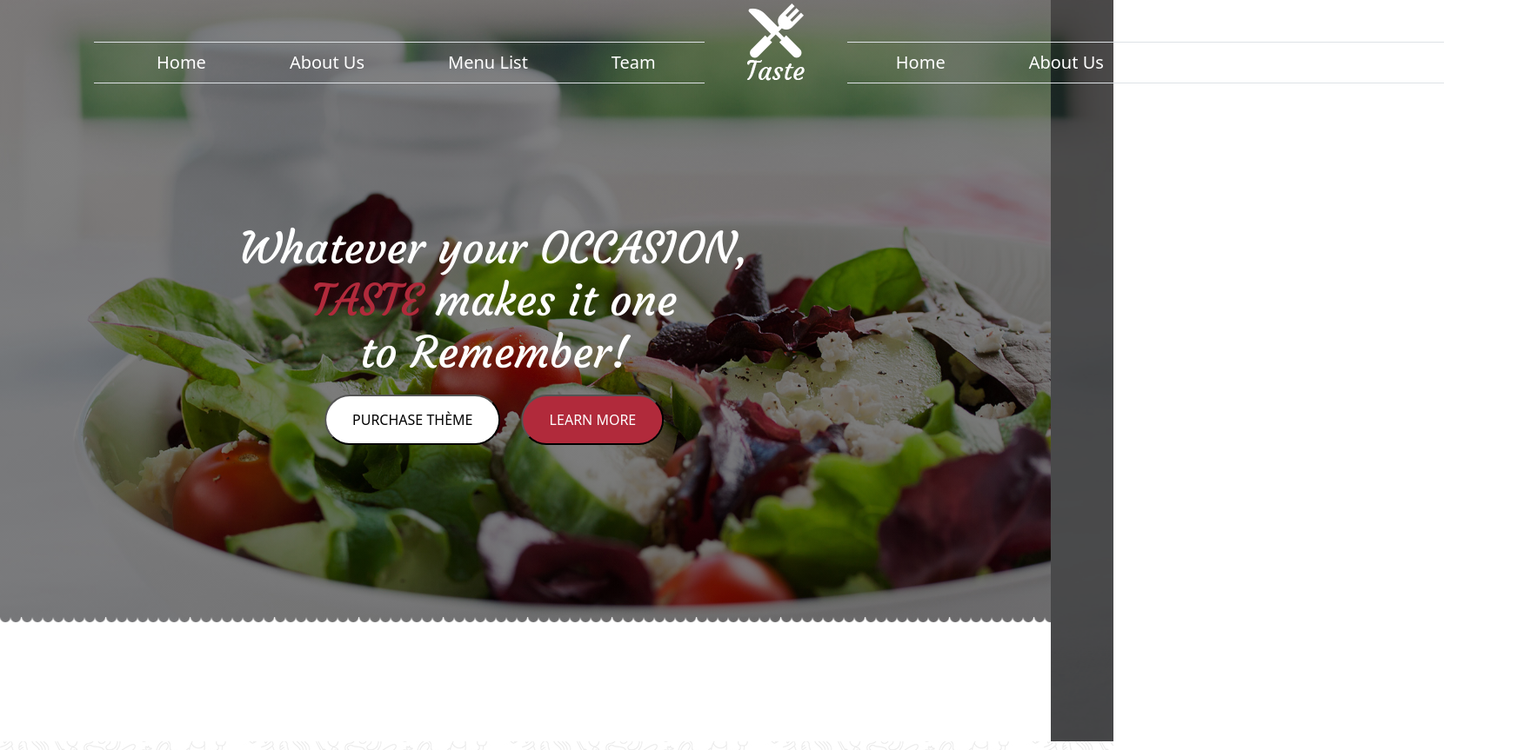
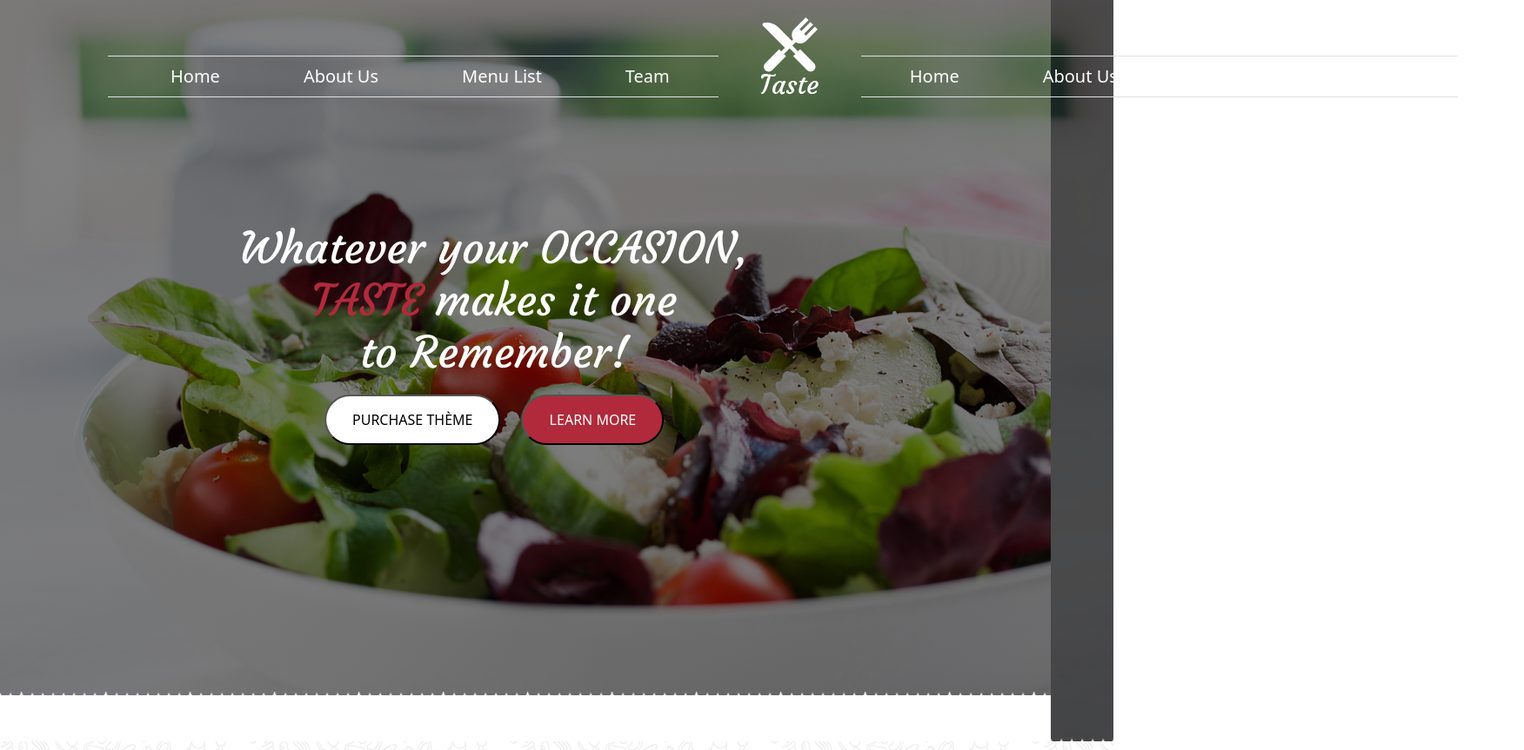
Before and after one commit to philippeK22/cs-site-chef-20, a website: page index.html in a window 1280 px wide. Shown: the top 863 px of the page at 87% size, 1752 px wide, since content can reach past the window. Drawn offline with nearby package versions, Linux system fonts and the light colour scheme.

Commit message:
fin deerniers modification de mon site dans ma branch philippe

```diff
--- a/index.html
+++ b/index.html
@@ -14,7 +14,7 @@
   <header>
 
     <!-- nav -->
-    <nav class="navbar navbar-expand-lg navbar-light mx-5 p-0">
+    <nav class="navbar navbar-expand-lg navbar-light mx-5 p-3">
       <div class="container-fluid d-flex ">
 
         <ul class="navbar-nav me-auto mb-2 mb-lg-0 text-capitalize m-lg-5 border-top border-bottom p-2  ">
@@ -71,15 +71,12 @@
 
           <div class="carousel-item ">
             <img src="./public/images/banner1.jpg" class="d-block w-100 h-75" alt="image-banner">
+            <div class="biscuit"></div>
           </div>
           <div class="carousel-item ">
             <img src="./public/images/banner1.jpg" class="d-block w-100 h-75" alt="image-banner">
-            <div class="biscuit">
-
-
-            </div>
+            <div class="biscuit"></div>
           </div>
-
         </div>
         <button class="carousel-control-prev" type="button" data-bs-target="#carouselExampleCaptions" data-bs-slide="">
           <span class="visually-hidden">Previous</span>
@@ -91,6 +88,7 @@
     </div>
   </header>
   <!-- fin du header -->
+
 
   <!-- section 1 -->
   <section class="pt-5">
@@ -198,7 +196,6 @@
           <!-- deuxième colonne de col-5 -->
 
           <div class="col-sm-12 col-md-12 col-lg-5">
-
             <div class="d-flex border-bottom m-2 mt-5">
 
               <img src="./public/images/menu_image_1.jpg" class="mb-2 rounded-circle w-25 h-25 border border-5"
@@ -212,7 +209,6 @@
                 <span>$35</span>
               </div>
             </div>
-
             <div class="d-flex border-bottom m-2">
 
               <img src="./public/images/menu_image_1.jpg" class="mb-2 rounded-circle w-25 h-25 border border-5 "
@@ -274,8 +270,6 @@
 
   </section>
 
-
-
   <!-- fin de section 1   -->
   <!-- début de la section2 -->
   <section>
@@ -304,7 +298,6 @@
       </div>
     </div>
     <!-- fin de la deuxième Section -->
-
   </section>
   <!-- début de ma 3ème Section -->
   <section class="pb-5">
@@ -348,8 +341,6 @@
             </div>
             <div class="col-sm-12 col-md-12 col-lg-6">
               <div class="book-yourtable">
-
-
                 <div>
                   <input type="text" class="" placeholder="Enter Id">
                 </div>
@@ -369,7 +360,6 @@
                     <option value="dog">Ronaldo</option>
                     <option value="cat">Messi</option>
                   </select>
-
                 </div>
               </div>
             </div>
@@ -525,7 +515,6 @@
                 </div>
               </div>
             </div>
-
           </div>
           <div class="col-sm-12 col-md-6 col-lg-4  mt-5 mb-5">
             <div class="footer-1">
@@ -544,20 +533,32 @@
                 <button class="rounded-pill  text-white mx-1 p-1">Graphic</button>
                 <button class="rounded-pill  text-white mx-1 ">Food</button>
               </div>
-
             </div>
           </div>
         </div>
       </div>
+    </div>
+    <div class="footer-rose">
+    </div>
+  </footer>
 
 
-    </div>
-    <div class="footer-rose">
-
-    </div>
 
 
-  </footer>
+
+
+
+
+
+
+
+
+
+
+
+
+
+
 
 
 
--- a/src/sass/modules/_header.sass
+++ b/src/sass/modules/_header.sass
@@ -26,7 +26,7 @@ body
 
     .image1
         background-image: linear-gradient(rgba(0.5, 0.5, 0.5, 0.5),rgba(0.8, 0.8, 1, 0.5)), url(../images/banner1.jpg)
-        height: 90vh
+        height: 100vh
         background-repeat: no-repeat
         background-size: cover
 
@@ -63,5 +63,5 @@ body
         background-repeat: repeat-x
         width: 100%
         height: 15px
-        top: 98%
+        top: 99%
         position: absolute
--- a/src/sass/modules/_section3.sass
+++ b/src/sass/modules/_section3.sass
@@ -100,9 +100,9 @@ section
                 font-size: 20px
                 font-weight: bolder
             .lorem-2
-                position: relative
-                bottom: 10%
                 margin-left: 15px
+
+
             .lorem-3
                 margin-bottom: 15px
                 font-size: 20px
```
Also changed, not shown: public/css/app.css, 1 other file.
